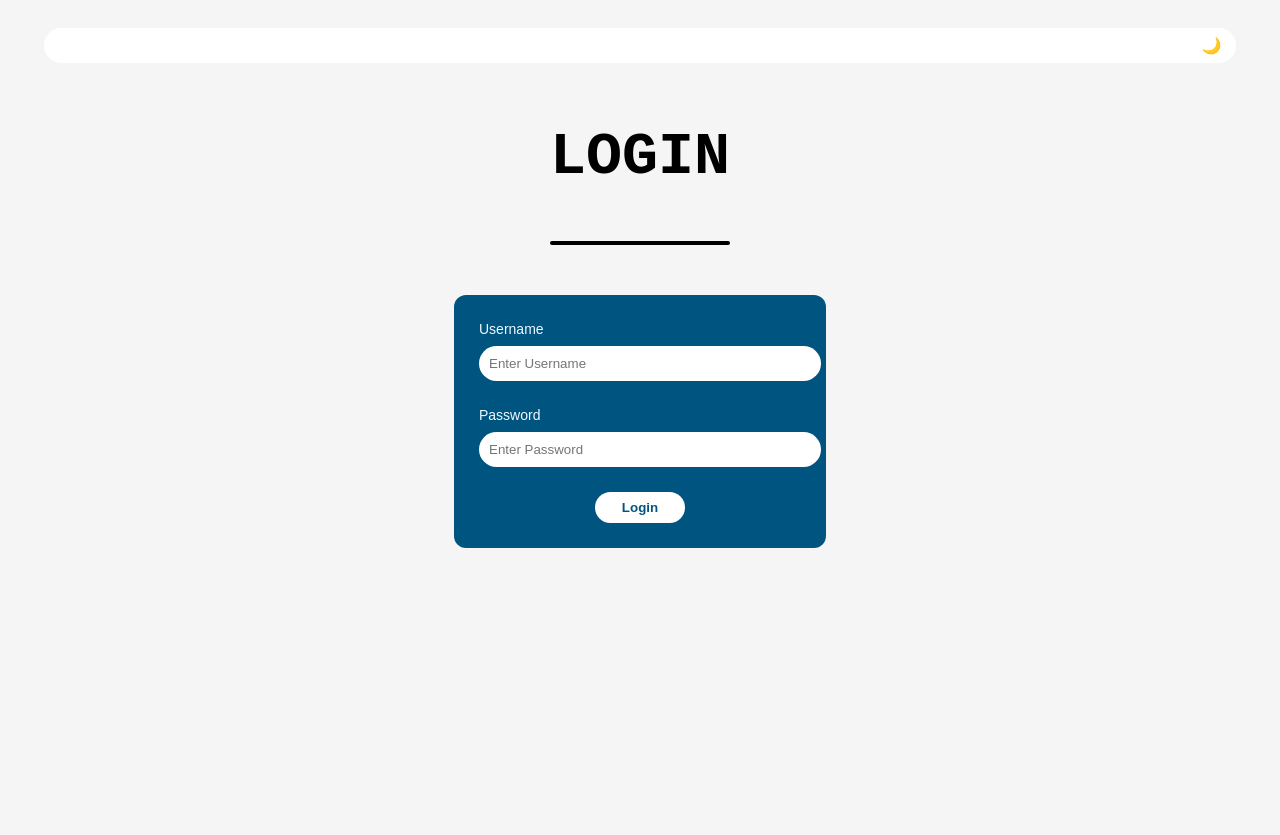
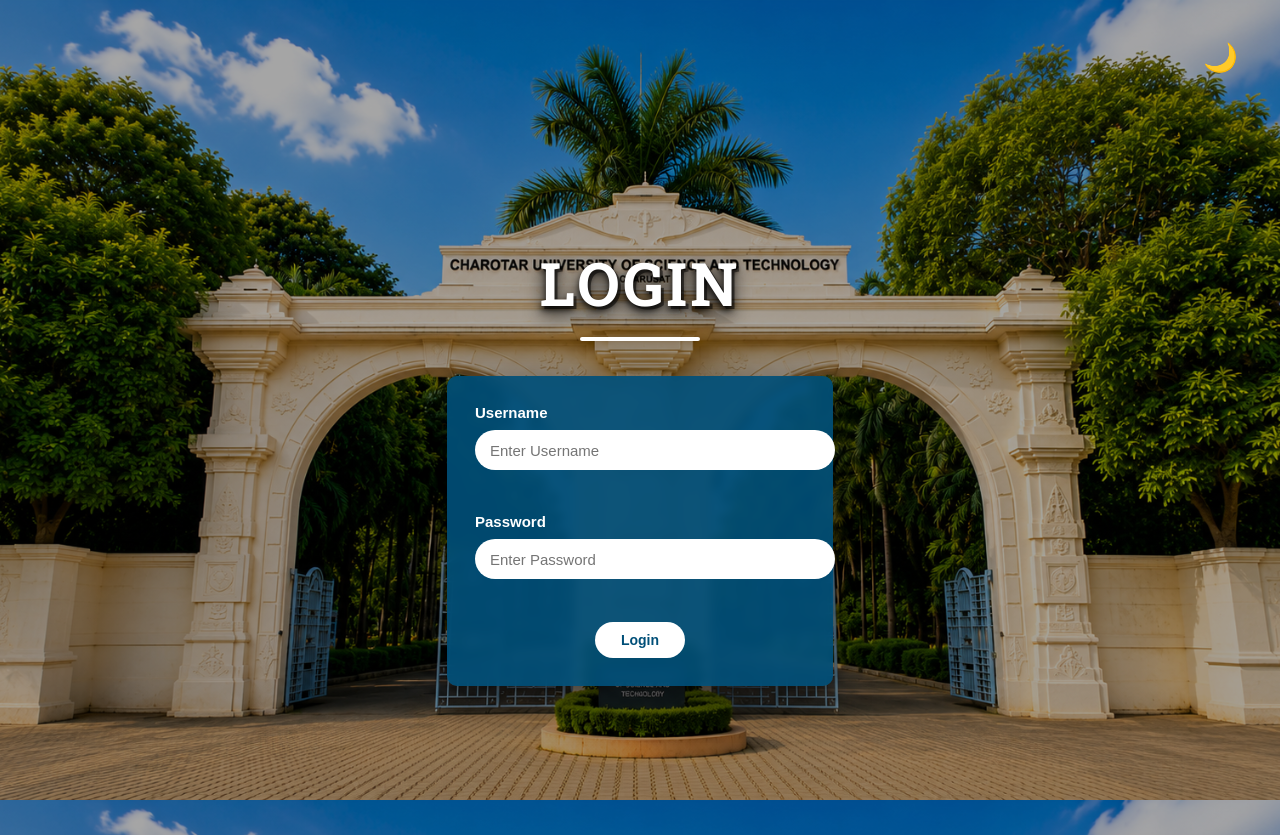
Before and after one commit to NencyNVagadiya/Student-Hub-portal, a PHP site: page /student.html in a window 1280 px wide. Before the commit the page ends 548 px from the top, so only its background shows below. Run offline with PHP 8.4, Linux system fonts and the light colour scheme.

Commit message:
"add and adjust homepage bacjground image"

```diff
--- a/student.html
+++ b/student.html
@@ -5,6 +5,7 @@
     <meta name="viewport" content="width=device-width, initial-scale=1.0">
     <title>StudentHub - Login</title>
     <link rel="stylesheet" href="styles.css">
+    <link href="https://fonts.googleapis.com/css2?family=Roboto+Slab:wght@700&display=swap" rel="stylesheet">
 </head>
 
 <body>
@@ -15,7 +16,7 @@
 <div class="left"></div>
 
 <div class="right">
-<divid="theme-toggle" style="cursor:pointer;">🌙</div>
+<div id="theme-toggle" style="cursor:pointer;">🌙</div>
 
 </div>
 
@@ -43,7 +44,7 @@
     </div>
 
     <div class="btn">
-        <button type="button" onclick="window.location.href='dashboard.html'">
+        <button type="button" onclick="window.location.href='2ndpage.html'">
             Login
         </button>
     </div>
--- a/styles.css
+++ b/styles.css
@@ -4,26 +4,43 @@
     align-items:center;
     font-size:18px;
 }
+
 button{
-    width: 90px;
-    padding: 8px;
-    border: none;
-    border-radius: 20px;
-    background: #ffffff;
-    color: rgb(0, 85, 128);
-    font-weight: bold;
-    cursor: pointer;
+    width:120px;
+    height:50px;
+    border:none;
+    border-radius:30px;
+    background:#ffffff;
+    color:#004f78;
+    font-size:22px;
+    font-weight:bold;
+    cursor:pointer;
+    transition:.3s;
+}
+
+button:hover{
+    transform:scale(1.05);
 }
 
 body{
-    background: #f5f5f5;
-    font-family:Arial, sans-serif;
+    margin:0;
+    padding:0;
+    font-family:Arial, Helvetica, sans-serif;
+
+    background:
+        linear-gradient(rgba(0,0,0,0.35), rgba(0,0,0,0.35)),
+        url("./image/charusat-gate.png");
+
+    background-size:cover;
+    background-position:center;
+    background-repeat:no-repeat;
+    background-attachment:fixed;
+    min-height:100vh;
 }
-
-
 
 header{
     padding:20px;
+    background:transparent;
 }
 
 nav{
@@ -35,10 +52,10 @@ nav{
     display:flex;
     justify-content:flex-end;   /* Moon goes to the far right */
     align-items:center;
-    padding:0 15px;
+    padding:20px 40px;
+    background:transparent;
+
 }
-
-
 
 .right{
     display:flex;
@@ -58,63 +75,82 @@ nav{
     font-size:12px;
 }
 
-
-
 main{
-    text-align:center;
+    display:flex;
+    justify-content:center;
+    align-items:center;
+    min-height:90vh;
 }
 
 .login{
-    font-family:"Courier New", monospace;
-    font-size:60px;
-    margin-top:40px;
+    font-family:'Roboto Slab', serif;
+    color: #fff;
+    font-size: 60px;
+    font-weight: 800;
+    letter-spacing: 3px;
+    margin-bottom: 15px;
+
+    /* Strong black shadow */
+    text-shadow:
+        0px 4px 6px rgba(0,0,0,0.8),
+        0px 8px 18px rgba(0,0,0,0.9),
+        3px 3px 0px rgba(0,0,0,0.5);
 }
 
-
-
 .line{
-    width:180px;
+    width:120px;
     height:4px;
-    background:black;
-    margin:20px auto 50px;
-    border-radius:5px;
+    background:white;
+    margin:0 auto 35px;
+    border-radius:20px;
 }
 
-
-
 .box{
-    width:322px;
-    background: rgb(0, 85, 128);
-    margin:auto;
-    padding:25px;
-    border-radius:12px;
-    text-align:left;
+    width:330px;             /* Smaller box */
+    background:rgba(0,79,120,0.92);
+    padding:28px;
+    border-radius:10px;
+    backdrop-filter:blur(5px);
+    box-shadow:0 15px 35px rgba(0,0,0,0.6);
 }
-
 .user,
 .pass{
     margin-bottom:25px;
     color: aliceblue;
+     text-align:left;
 }
 
 label{
-    font-size:14px;
+    color:white;
+    font-size:15px;
+    font-weight:bold;
 }
 
 input{
     width:100%;
-    padding:10px;
+    height:20px;
+    padding:10px 15px;
+    border:none;
+    border-radius:25px;
+    margin-top:8px;
+    margin-bottom:18px;
+    font-size:15px;
+}
+
+button{
+    width:90px;
+    height:36px;
     border:none;
     border-radius:20px;
-    margin-top:8px;
-    outline:none;
+    background:white;
+    color:#004f78;
+    font-size:14px;
+    font-weight:bold;
+    cursor:pointer;
 }
 
-.btn{
-    display:flex;
-    justify-content:center;
-    align-items:center;
-    width:100%;
+button:hover{
+    background:#e8f4ff;
 }
 /* Dark Mode */
 .dark-mode{
@@ -143,3 +179,13 @@ input{
 .dark-mode .line{
     background:white;
 }
+
+#theme-toggle{
+    font-size:28px;
+    color:white;
+}
+
+section{
+    text-align:center;
+    margin-top:-70px;
+}
```
Also changed, not shown: student hub.html (deleted, +0 -54 lines), 2ndpage.html (renamed from dashboard.html), image/charusat-gate.png (added), 1 other file.
